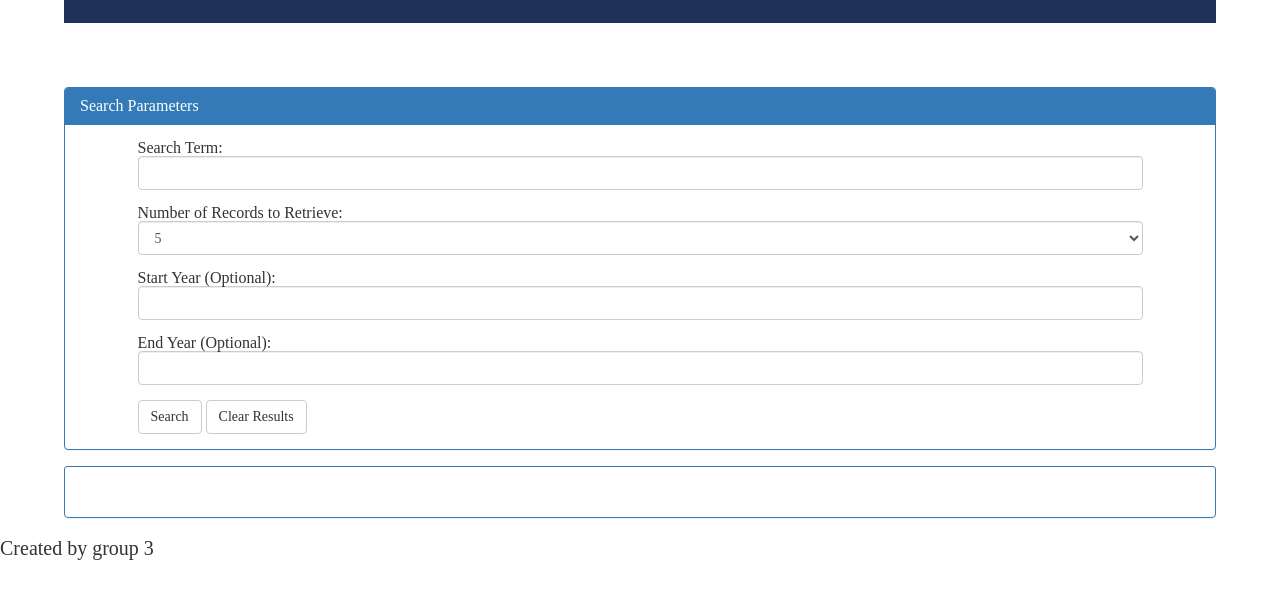
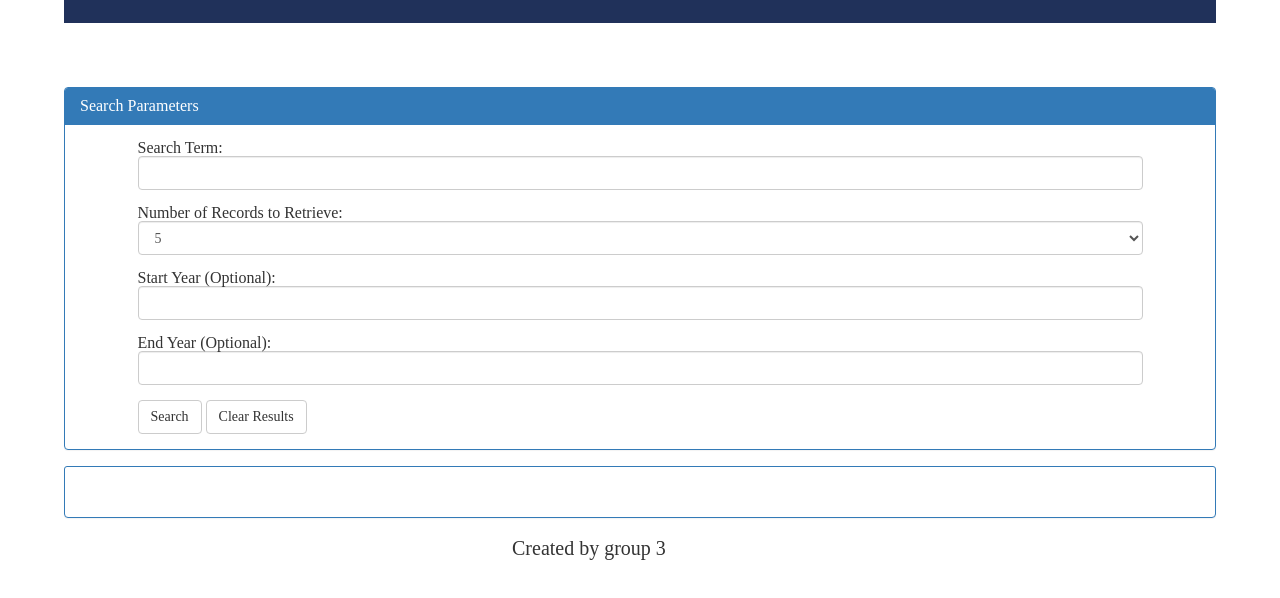
Before and after one commit to blambillotte/nyt-articles-search, a plain HTML site: page index.html in a window 1280 px wide. Shown: the part 136-734 px from the top of the page. Drawn offline with nearby package versions, Linux system fonts and the light colour scheme.

Commit message:
centered h2

```diff
--- a/Assets/CSS/main.css
+++ b/Assets/CSS/main.css
@@ -11,3 +11,6 @@ span {
 .panel-body {
     margin: 0 5% 0 5%;
 }
+h2 {
+  margin-left: 40%;
+}
```
